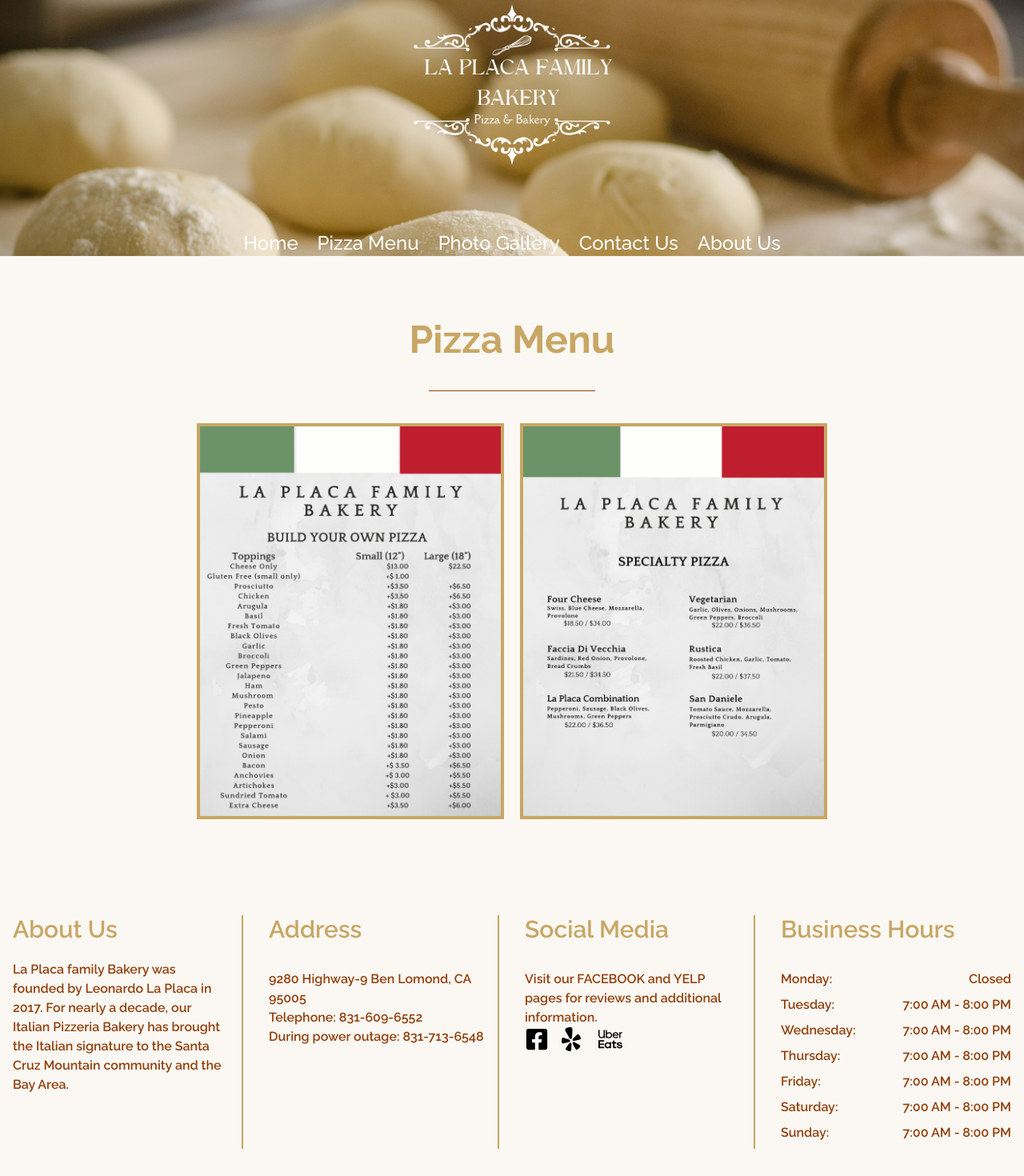
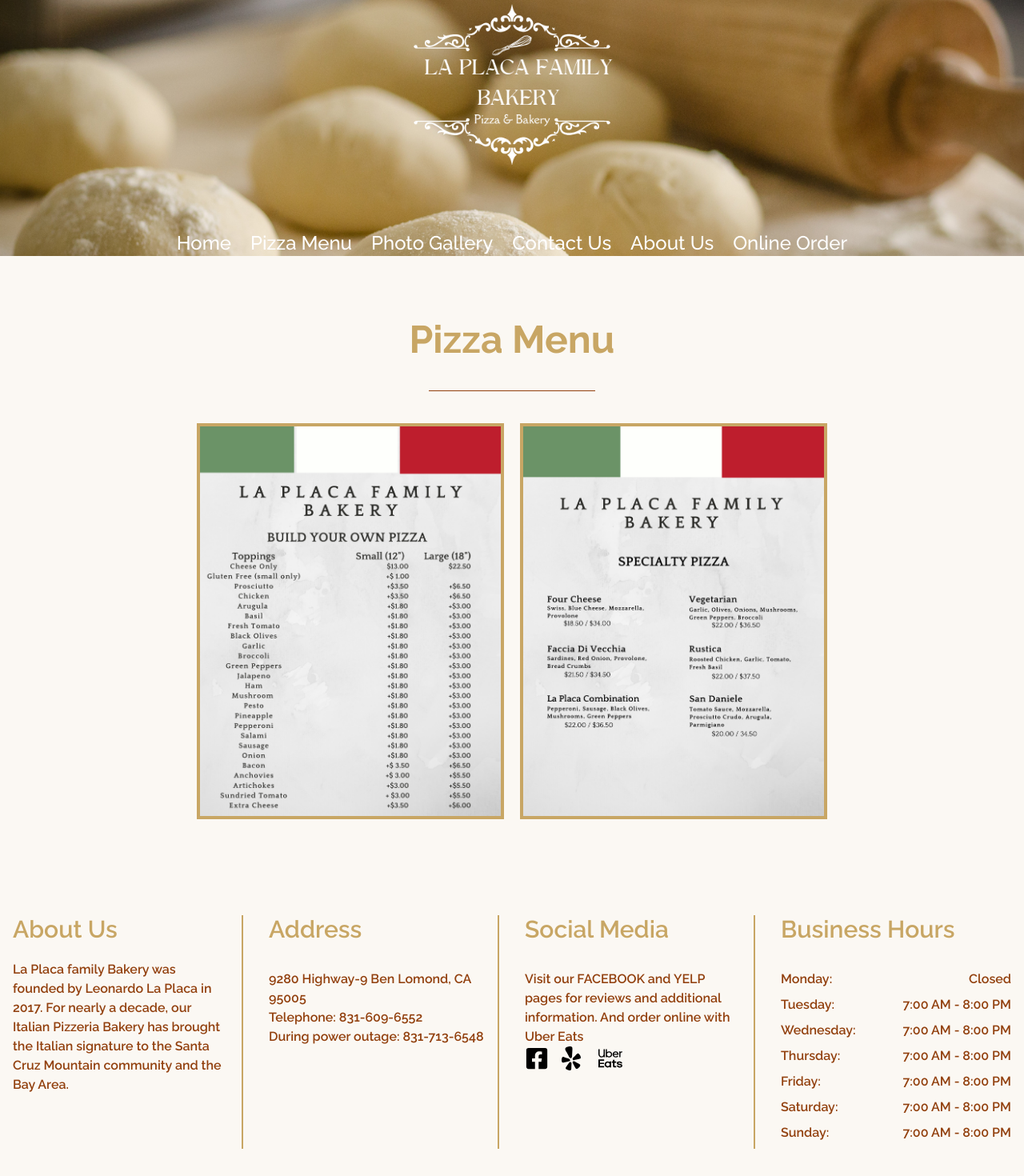
Before and after one commit to davide-1/bakery-website, a React (Vite) app: page /menu in a window 1280 px wide. Shown: the top 1470 px of the page at 80% size. Built offline with nearby package versions, Linux system fonts and the light colour scheme.

Commit message:
add online order

```diff
--- a/index.html
+++ b/index.html
@@ -4,7 +4,7 @@
     <meta charset="UTF-8" />
     <!-- <link rel="icon" type="image/svg+xml" href="/vite.svg" /> -->
     <meta name="viewport" content="width=device-width, initial-scale=1.0" />
-    <title>La Placa Family</title>
+    <title>La Placa Family Bakery</title>
   </head>
   <body>
     <div id="root"></div>
--- a/src/components/Footer.jsx
+++ b/src/components/Footer.jsx
@@ -26,7 +26,7 @@ export default function Footer() {
                     <h1 className="text-3xl font-semibold mb-8 text-gold">
                         Social Media
                     </h1>
-                    <p className="text-amber-800 font-semibold">Visit our FACEBOOK and YELP pages for reviews and additional information.</p>
+                    <p className="text-amber-800 font-semibold">Visit our FACEBOOK and YELP pages for reviews and additional information. And order online with Uber Eats</p>
                     <SocialLinks />
                 </div>
                 <div>
--- a/src/components/Menu.jsx
+++ b/src/components/Menu.jsx
@@ -28,6 +28,9 @@ export default function Menu() {
                 <hr className="mb-10 border-t-1 border-amber-800 w-52 mx-auto" />
             </div>
             <div className="flex flex-col justify-center md:flex-row md:justify-center">
+                <div>
+
+                </div>
                 <img src={menu} alt=""
                     className="w-96 border-4 border-gold mb-5 md:mr-5 md:mb-0" />
 
--- a/src/components/NavBar.jsx
+++ b/src/components/NavBar.jsx
@@ -386,6 +386,12 @@ export default function NavBar() {
                             About Us
                         </Link>
                     </li>
+                    <li className="hover:scale-105 duration-200 hover:text-gold">
+                        <a href="https://www.ubereats.com/store/la-placa-family-bakery/lIWfbz8IWwCKe9GfmXGgEQ?diningMode=DELIVERY&sc=SEARCH_SUGGESTION" target="_blank" rel="noopener noreferrer">
+                            Online Order
+                        </a>
+                    </li>
+
                 </ul>
                 <div
                     onClick={() => setNav(!nav)}
@@ -421,6 +427,11 @@ export default function NavBar() {
                                 About Us
                             </Link>
                         </li>
+                        <li className="px-4 cursor-pointer py-6 text-4xl hover:text-gold">
+                            <a href="https://www.ubereats.com/store/la-placa-family-bakery/lIWfbz8IWwCKe9GfmXGgEQ?diningMode=DELIVERY&sc=SEARCH_SUGGESTION" target="_blank" rel="noopener noreferrer">
+                                Online Order
+                            </a>
+                        </li>
                     </ul>
                 )}
             </nav>
```
Lines whose indentation alone changed are shown as unchanged.
